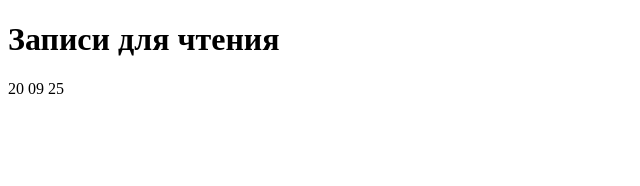
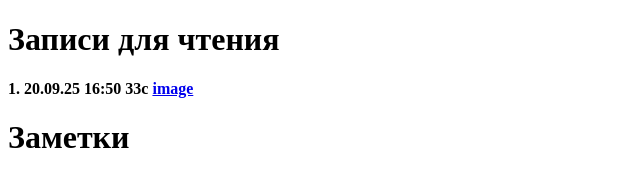
Before and after one commit to Georgialone/sysadmin-wiki, a plain HTML site: page assets/plan/module_A_olifer_history.html in a window 1280 px wide. Shown: the whole page, without its empty margins (0-640 px from the left). Drawn offline with Linux system fonts and the light colour scheme.

Commit message:
update olifer history

```diff
--- a/assets/plan/module_A_olifer_history.html
+++ b/assets/plan/module_A_olifer_history.html
@@ -8,6 +8,10 @@
 <body>
     <h1>Записи для чтения</h1>
 
-    <p>20 09 25 </p>
+    <p style="font-weight: bold;">1. 20.09.25 16:50 33с <a href="../image-olifer/33st.png">image</a></p>
+
+
+    <h1>Заметки</h1>
+    <!--assets\image-olifer-->
 </body>
 </html>
--- a/assets/styles/main_styles/style_index.css
+++ b/assets/styles/main_styles/style_index.css
@@ -1,3 +1,5 @@
+/* 20-10-25 */
+
 html {
     cursor: crosshair;
 }
```
Also changed, not shown: assets/image-olifer/33st.png (added).
